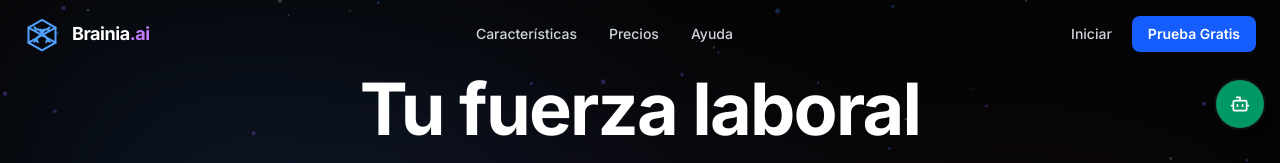
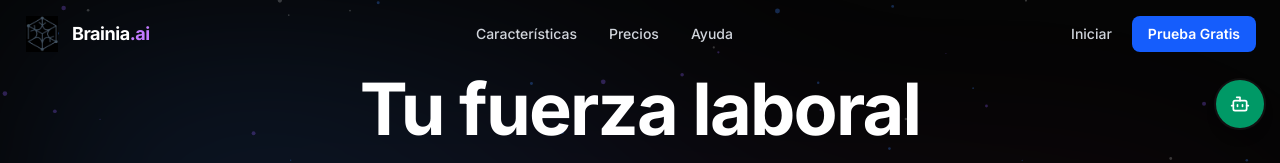
Before and after one commit to Mifonsecaa/Agenty-, a Next.js app: page / in a window 1280 px wide. Shown: the top 163 px of the page. Built offline with nearby package versions, Linux system fonts and the light colour scheme; no server answers.

Commit message:
improving icon and color 3

```diff
--- a/app/layout.tsx
+++ b/app/layout.tsx
@@ -17,9 +17,9 @@ export const metadata: Metadata = {
   title: "brainia | IA para tu Negocio",
   description: "Crea tu agente de automatización describiendo tu negocio con IA.",
   icons: {
-    icon: '/brand-icon.svg',
-    shortcut: '/brand-icon.svg',
-    apple: '/brand-icon.svg',
+    icon: '/branding/icon.jpeg',
+    shortcut: '/branding/icon.jpeg',
+    apple: '/branding/icon.jpeg',
   },
 };
 
--- a/components/BrandMark.tsx
+++ b/components/BrandMark.tsx
@@ -5,35 +5,5 @@ type BrandMarkProps = {
 };
 
 export default function BrandMark({ className = 'w-5 h-5' }: BrandMarkProps) {
-  return (
-    <svg
-      viewBox="0 0 64 64"
-      fill="none"
-      xmlns="http://www.w3.org/2000/svg"
-      className={className}
-      aria-hidden="true"
-    >
-      <g stroke="currentColor" strokeWidth="3.5" strokeLinecap="round" strokeLinejoin="round">
-        <path d="M32 7L56 20.5L32 34L8 20.5L32 7Z" />
-        <path d="M32 34L56 47.5L32 61L8 47.5L32 34Z" />
-        <path d="M8 20.5V47.5" />
-        <path d="M56 20.5V47.5" />
-        <path d="M32 34C32 28 27.3 23 21.5 23" />
-        <path d="M32 34C32 28 36.7 23 42.5 23" />
-        <path d="M32 34C27.2 34 23.9 37.4 22 42.5" />
-        <path d="M32 34C36.8 34 40.1 37.4 42 42.5" />
-        <path d="M32 31V25.5" />
-        <path d="M32 27L29.3 24.3" />
-        <path d="M32 27L34.7 24.3" />
-        <path d="M21.5 23L18.5 20" />
-        <path d="M21.5 23L20 26.5" />
-        <path d="M42.5 23L45.5 20" />
-        <path d="M42.5 23L44 26.5" />
-        <path d="M22 42.5L18.3 45.8" />
-        <path d="M22 42.5L24.7 46.6" />
-        <path d="M42 42.5L45.7 45.8" />
-        <path d="M42 42.5L39.3 46.6" />
-      </g>
-    </svg>
-  );
+  return <img src="/branding/icon.jpeg" alt="Brainia" className={`${className} object-contain`} />;
 }
```
Also changed, not shown: public/branding/README.md (added), public/branding/icon.jpeg (added).
